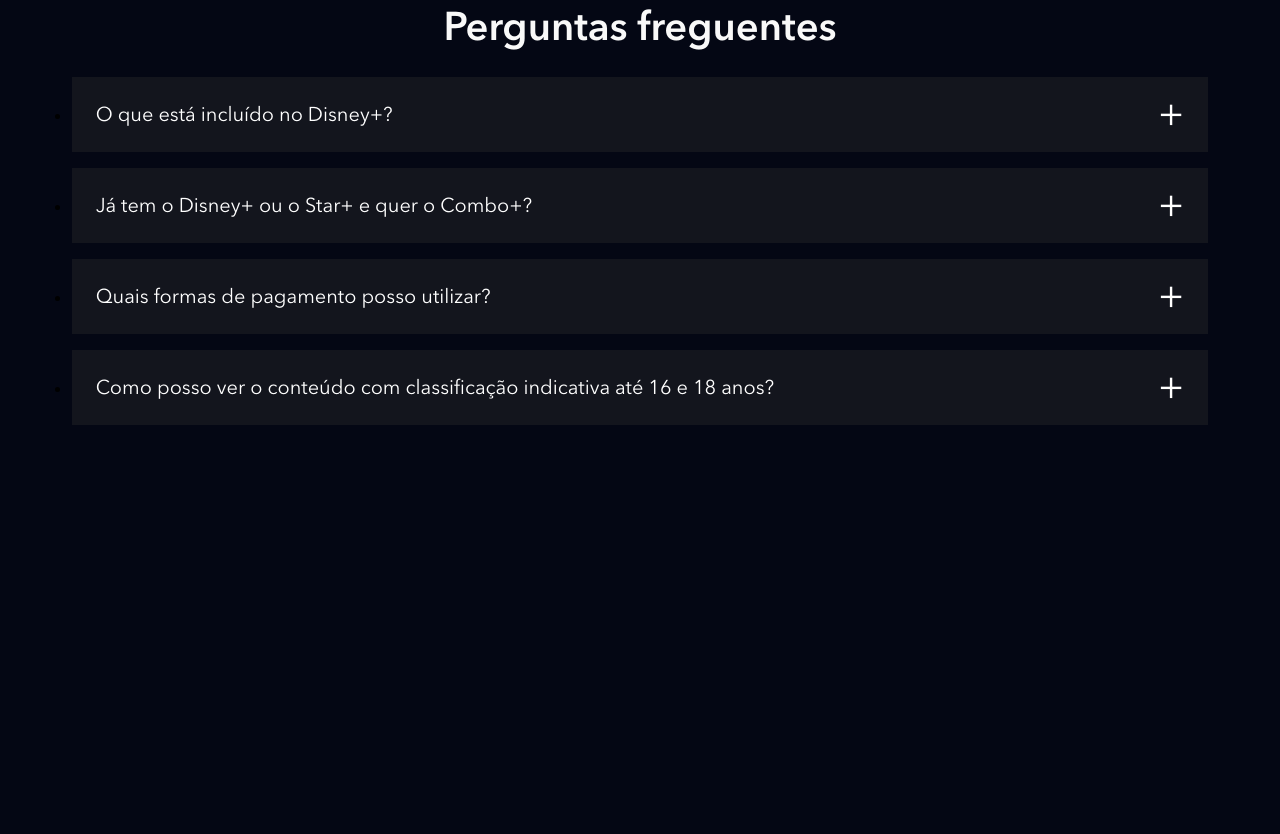
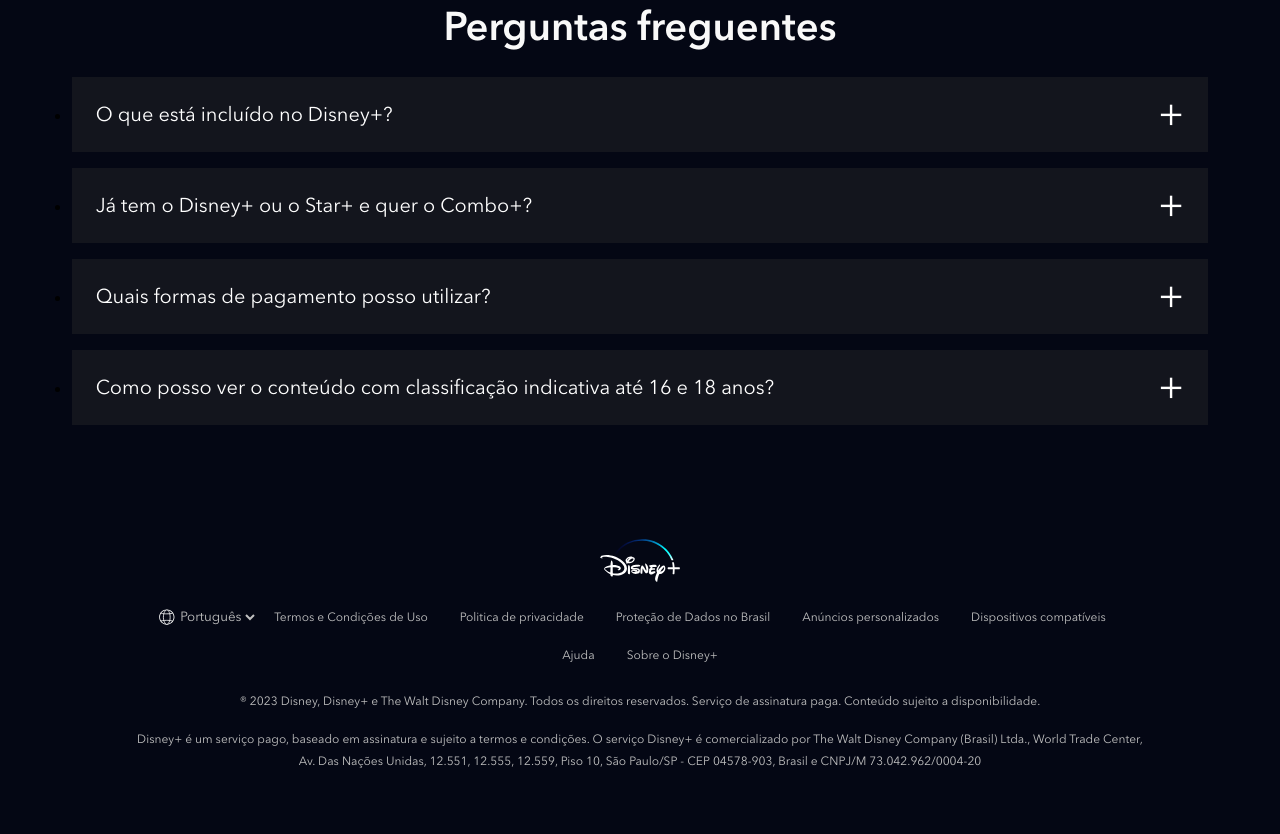
Before and after one commit to douglasciton/Clone.DisneyPlus, a website: page index.html in a window 1280 px wide. Shown: the part 4595-5429 px from the top of the page. Before the commit the page ends 5108 px from the top, so only its background shows below. Drawn offline with nearby package versions, Linux system fonts and the light colour scheme; files that its build step writes are made by us from their sources; files whose address does not match are found by name.

Commit message:
criando o arquivo _footer.scss

```diff
--- a/index.html
+++ b/index.html
@@ -276,6 +276,53 @@
             </li>
         </ul>
     </section>
+    <footer class="footer">
+        <div class="footer__container">
+            <img class="footer__logo" src="./dist/images/disneyplus.svg" alt="Disney+">
+            <ul class="footer__links">
+                <li class="footer__links__item">
+                    <div class="language-selector">
+                        <img src="./dist/images/icones/globe.svg" alt="Globo do mundo">
+                        <select>
+                            <option>English</option>
+                            <option selected>Português</option>
+                        </select>
+                    </div>
+                </li>
+                <li class="footer__links__item">
+                    <a href="#" class="text--small">Termos e Condições de Uso</a>
+                </li>
+                <li class="footer__links__item">
+                    <a href="#" class="text--small">Politica de privacidade</a>
+                </li>
+                <li class="footer__links__item">
+                    <a href="#" class="text--small">Proteção de Dados no Brasil</a>
+                </li>
+                <li class="footer__links__item">
+                    <a href="#" class="text--small">Anúncios personalizados</a>
+                </li>
+                <li class="footer__links__item">
+                    <a href="#" class="text--small">Dispositivos compatíveis</a>
+                </li>
+                <li class="footer__links__item">
+                    <a href="#" class="text--small">Ajuda</a>
+                </li>
+                <li class="footer__links__item">
+                    <a href="#" class="text--small">Sobre o Disney+</a>
+                </li>
+            </ul>
+            <p class="text--small">
+                ® 2023 Disney, Disney+ e The Walt Disney Company. Todos os direitos reservados. Serviço de assinatura
+                paga.
+                Conteúdo sujeito a disponibilidade.
+            </p>
+            <p class="text--small">
+                Disney+ é um serviço pago, baseado em assinatura e sujeito a termos e condições. O serviço Disney+ é
+                comercializado por The Walt Disney Company (Brasil) Ltda., World Trade Center, Av. Das Nações Unidas,
+                12.551, 12.555, 12.559, Piso 10, São Paulo/SP - CEP 04578-903, Brasil e CNPJ/M 73.042.962/0004-20
+            </p>
+        </div>
+    </footer>
     <script src="./src/main.js"></script>
 </body>
 
--- /dev/null
+++ b/src/styles/_footer.scss
@@ -0,0 +1,65 @@
+@use 'variaveis';
+
+.footer {
+    padding: 26px 8px;
+
+    &__container {
+        max-width: 1024px;
+        width: 100%;
+        margin: 0 auto;
+        text-align: center;
+        padding-bottom: 20px;
+    }
+
+    &__logo {
+        width: 80px;
+        margin: 0 auto 10px;
+    }
+
+    &__links {
+        margin-bottom: 16px;
+        display: flex;
+        align-items: center;
+        flex-wrap: wrap;
+        justify-content: center;
+
+        &__item {
+            display: inline-block;
+
+            a {
+                text-decoration: none;
+                padding: 8px 16px;
+                display: block;
+
+                &:hover {
+                    color: variaveis.$corTextoSecundario;
+                }
+            }
+        }
+    }
+
+    p {
+        margin-bottom: 16px;
+    }
+}
+
+.language-selector {
+    display: flex;
+    align-items: center;
+
+    img {
+        height: 18px;
+        width: 18px;
+    }
+
+    select {
+        background-color: transparent;
+        border: none;
+        color: variaveis.$corPrincipal;
+        height: 38px;
+
+        &:hover {
+            color: variaveis.$corTextoSecundario;
+        }
+    }
+}
--- a/src/styles/main.scss
+++ b/src/styles/main.scss
@@ -4,6 +4,7 @@
 @use 'plans';
 @use 'available';
 @use 'faq';
+@use 'footer';
 
 
 @font-face {
```
